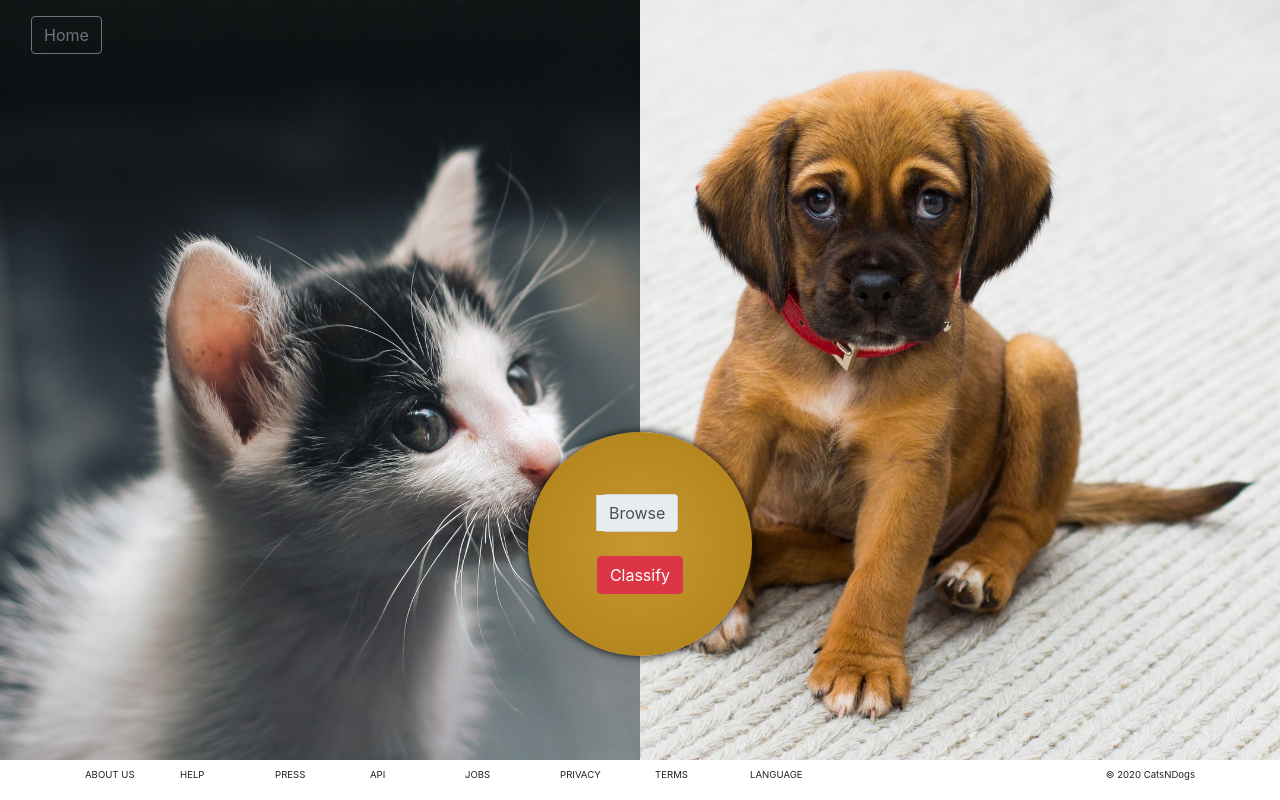
After one commit to TB-DevAcc/DL---catsNdogs, a Flask app: page /demo in a window 1280 px wide. The commit adds this page. Run offline with Flask 2, Linux system fonts and the light colour scheme; some libraries are stand-ins or nearby versions.

Commit message:
working version

```diff
--- a/main.py
+++ b/main.py
@@ -1,19 +1,52 @@
-from flask import Flask, render_template
+from flask import Flask, render_template, request, send_from_directory
 
 import model
 
 
 app = Flask(__name__, static_url_path='/static')
 
-predictions = model.predict('saved_model/test1/1.jpg')
-
 @app.route('/')
 def index():
-    return render_template('sign-up.html', data=predictions)
+    return render_template('sign-up.html')
 
 @app.route('/login')
 def login():
     return render_template('log-in.html')
 
+@app.route('/demo', methods=['POST', 'GET'])
+def demo():
+    if request.method == 'GET':
+        return render_template('demo.html')
+    else:
+        file = request.files["image"]
+        upload_image_path = 'static/uploads/' + file.filename
+        print('Predicting on image at', upload_image_path)
+        file.save(upload_image_path)
+
+        dog_prob, cat_prob = model.predict(upload_image_path)
+
+        if cat_prob > dog_prob:
+            cat_cols = int(cat_prob*12)
+            dog_cols = int(dog_prob*12)+1
+            result = 'Cat'
+        else:
+            cat_cols = int(cat_prob*12)+1
+            dog_cols = int(dog_prob*12)
+            result = 'Dog'
+
+    return render_template(
+        'classify.html',
+        image_file_name=file.filename,
+        cat_prob=round(cat_prob, 2),
+        dog_prob=round(dog_prob, 2),
+        cat_cols=cat_cols,
+        dog_cols=dog_cols,
+        result=result
+        )
+
+@app.route('/classify/<filename>')
+def send_file(filename):
+    return send_from_directory('uploads', filename)
+
 if __name__ == '__main__':
     app.run(host='127.0.0.1', port=8000, debug=True)
--- a/model.py
+++ b/model.py
@@ -33,5 +33,5 @@ def predict(image):
 
     # print(new_model.predict(test_images).shape)
 
-    # Returns list with probability Cat & Dog [0, 1]
+    # Returns list with probability Dog & Cat [0, 1]
     return model.predict(format_img(image))[0]
--- /dev/null
+++ b/static/styles/demo.css
@@ -0,0 +1,66 @@
+body {
+  background: white;
+  -webkit-background-size: cover;
+  -moz-background-size: cover;
+  -o-background-size: cover;
+  background-size: cover;
+  height: 100vh;
+}
+
+.header {
+  z-index: 1;
+}
+
+.mainview .catNdog{
+  width: 100vw;
+}
+
+.mainview .cat{
+  background: url(/static/images/cat.jpg) no-repeat;
+  -webkit-background-size: cover;
+  -moz-background-size: cover;
+  -o-background-size: cover;
+  background-size: cover;
+  background-position: left;
+}
+
+.mainview .dog{
+  background: url(/static/images/dog.jpg) no-repeat;
+  -webkit-background-size: cover;
+  -moz-background-size: cover;
+  -o-background-size: cover;
+  background-size: cover;
+  background-position: right;
+}
+
+.mainview .classify{
+  position: fixed;
+  top: 75%;
+  left: 50%;
+  transform: translate(-50%, -75%);
+
+  /* background-color: rgb(196, 146, 58); */
+  background: rgb(200,152,48);
+  background: radial-gradient(circle, rgba(200,152,48,1) 0%, rgba(176,130,26,1) 90%);
+
+  border-radius: 50%;
+  -moz-box-shadow:    0 0 10px #000000;
+  -webkit-box-shadow: 0 0 10px #000000;
+  box-shadow:         0 0 10px #000000;
+}
+
+.mainview .classify .form-upload{
+  height: 14rem;
+  width: 14rem;
+  text-align: center;
+}
+
+.mainview .classify .form-upload form{
+  position: relative;
+  top: 50%;
+  transform: translate(0, -50%);
+}
+
+#image-label {
+  width: 60%;
+}
--- a/static/styles/sign-up.css
+++ b/static/styles/sign-up.css
@@ -11,8 +11,14 @@ body {
     min-height: 95vh;
 }
 
-main .mainview .row{
+.mainview .row{
     min-height: 95vh;
+}
+
+.form-signup{
+    background-color: rgba(248, 249, 250, 0.89);
+    max-height: 95vh;
+    overflow: auto;
 }
 
 .footer-elements a {
--- /dev/null
+++ b/templates/demo.html
@@ -0,0 +1,50 @@
+{% extends "template.html"%}
+
+{% block stylesheets %}
+<link rel="stylesheet" type="text/css" href="{{ url_for('static',filename='styles/sign-up.css') }}">
+<link rel="stylesheet" href="{{ url_for('static',filename='styles/demo.css') }}">
+{% endblock %}
+
+
+{% block content %}
+<div class="container mainview mx-0">
+  <!-- Header -->
+  <div class="header position-absolute mx-3 my-3"><a href="{{ url_for('index') }}"><button type="button" class="btn btn-outline-secondary">Home</button></a></div>
+
+  <!-- Content -->
+  <div class="row catNdog">
+    <div class="cat col-6">
+
+    </div>
+    <div class="dog col-6">
+
+    </div>
+  </div>
+
+  <div class="classify">
+    <div class="form-upload p-5">
+
+      <!-- File Upload -->
+      <form action="/demo" method="post" enctype="multipart/form-data">
+        <div class="file has-name is-centered">
+
+          <div class="custom-file">
+            <input type="file" class="custom-file-input" name= "image" id="image">
+            <label class="custom-file-label mx-auto" for="image" id="image-label"></label>
+          </div>
+
+        </div>
+        <br>
+        <input type="submit" value="Classify" class="btn btn-danger" name="image" id="classify_button">
+      </form>
+
+    </div>
+  </div>
+
+
+
+
+
+</div>
+
+{% endblock %}
--- a/templates/template.html
+++ b/templates/template.html
@@ -48,7 +48,7 @@
                   <a href="#" target="_blank">LANGUAGE</a>
               </div>
               <div class="col-12 col-md-4 footer-elements text-right">
-                  <a href="#">© 2020 NFL GM</a>
+                  <a href="#">© 2020 CatsNDogs</a>
               </div>
           </div>
       </div>
```
Also changed, not shown: static/styles/classify.css (added, +16 -0 lines), static/styles/log-in.css (+1 -14 lines), templates/classify.html (added, +57 -0 lines), templates/log-in.html (+5 -5 lines), templates/sign-up.html (+4 -4 lines), 1 other file.
